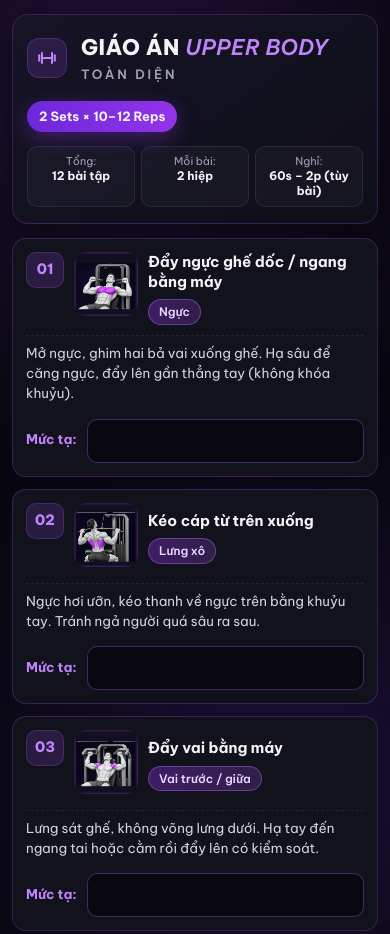
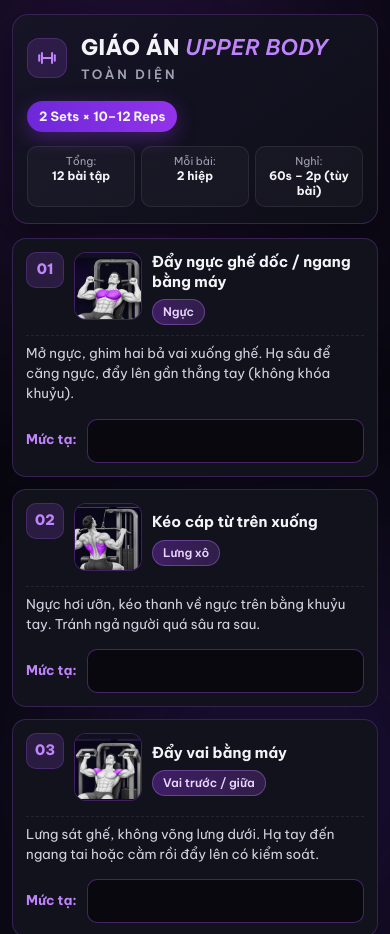
Before and after one commit to lamnhs/UpperBodyGym, a plain HTML site: page index.html in a window 390 px wide. Shown: the top 934 px of the page. Drawn offline with Linux system fonts and the light colour scheme.

Commit message:
Zoom thumbnail image to remove inner frame padding

```diff
--- a/styles.css
+++ b/styles.css
@@ -164,7 +164,7 @@ h1 span {
 .table-header,
 .workout-row {
   display: grid;
-  grid-template-columns: 54px 72px 1.2fr 1.65fr 140px;
+  grid-template-columns: 54px 76px 1.2fr 1.65fr 140px;
   align-items: center;
   gap: 14px;
   padding: 12px 18px;
@@ -215,26 +215,27 @@ h1 span {
 /* Thumbnail button */
 .thumb-btn {
   position: relative;
-  width: 68px;
-  height: 68px;
+  width: 72px;
+  height: 72px;
   padding: 0;
   border-radius: 12px;
   overflow: hidden;
-  border: none;
-  background: transparent;
+  border: 1px solid rgba(168, 85, 247, 0.32);
+  background: #0d0818;
   cursor: pointer;
-  transition: transform 0.15s ease, filter 0.15s ease;
+  transition: transform 0.15s ease, border-color 0.15s ease;
 }
 
 .thumb-btn:hover {
   transform: scale(1.05);
-  filter: brightness(1.08);
+  border-color: var(--purple-bright);
 }
 
 .thumb-btn img {
   width: 100%;
   height: 100%;
-  object-fit: contain;
+  object-fit: cover;
+  transform: scale(1.28);
   display: block;
 }
 
@@ -426,7 +427,7 @@ h1 span {
     background: var(--surface);
     border: 1px solid var(--border);
     border-radius: 14px;
-    grid-template-columns: 38px 64px 1fr;
+    grid-template-columns: 38px 68px 1fr;
     grid-template-areas:
       "stt thumb exercise"
       "guide guide guide"
@@ -448,8 +449,8 @@ h1 span {
   }
 
   .thumb-btn {
-    width: 64px;
-    height: 64px;
+    width: 68px;
+    height: 68px;
   }
 
   .col-exercise {
```
